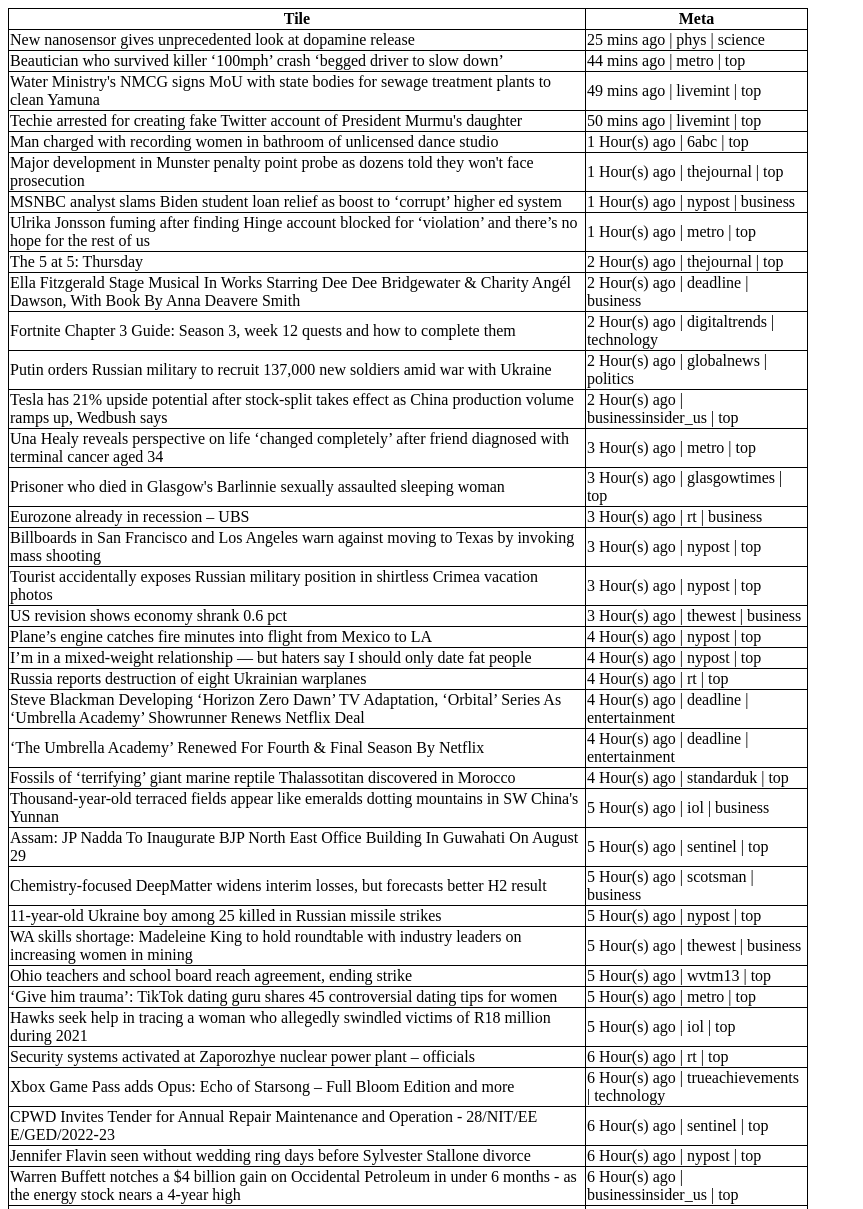
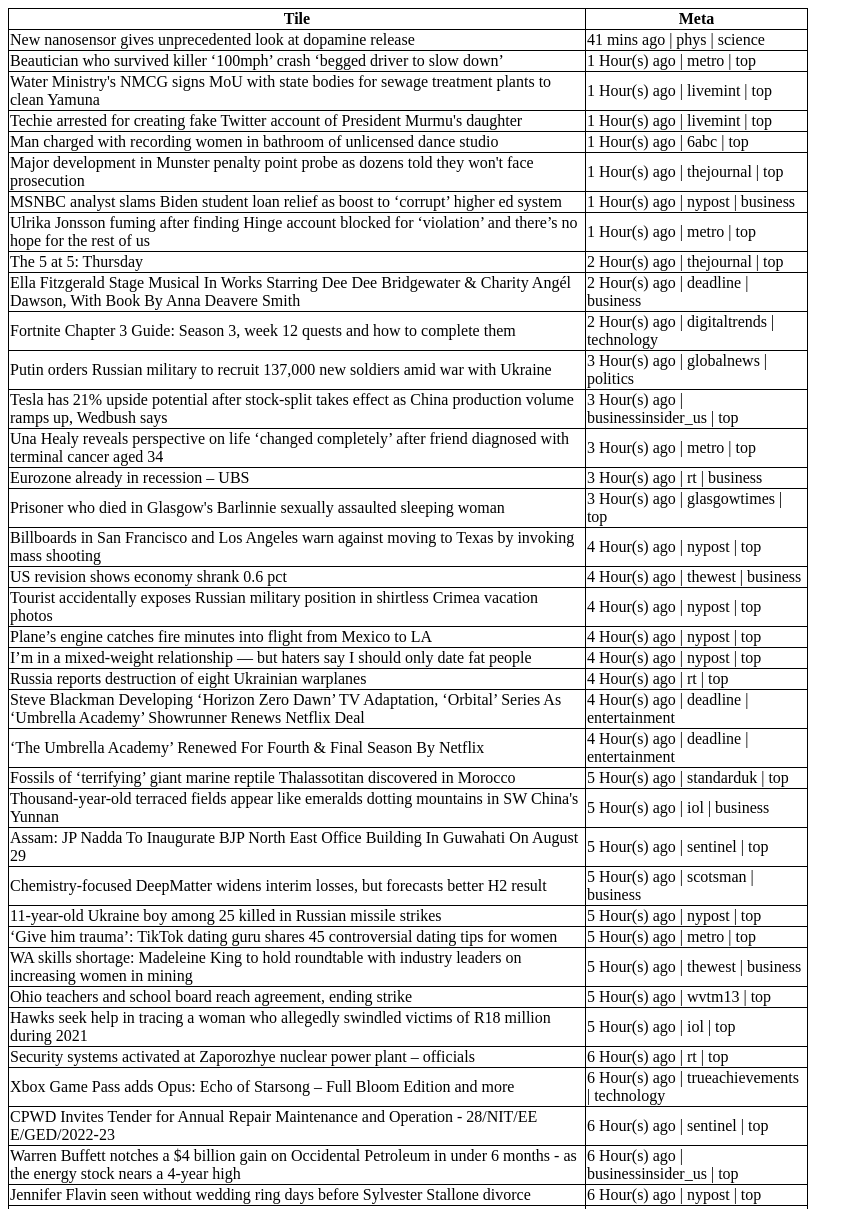
Before and after one commit to mywebmasteruk/hada-news, a plain HTML site: page index.html in a window 1280 px wide. Shown: the top 1209 px of the page, without its empty margins (0-863 px from the left). Drawn offline with Linux system fonts and the light colour scheme.

Commit message:
create index html 3

```diff
--- a/index.html
+++ b/index.html
@@ -1,12 +1,12 @@
 <div style="max-width:800px;"><table style="border: 1px solid black; border-collapse: collapse;"><tr><th style="border: 1px solid black; border-collapse: collapse;">Tile</th><th style="border: 1px solid black; border-collapse: collapse;">Meta</th></tr><tr><td style="border: 1px solid black; border-collapse: collapse;">
 
-        <a style="color:#000000;text-decoration:none; " href="undefined " target="_blank ">New nanosensor gives unprecedented look at dopamine release</a></td><td style="border: 1px solid black; border-collapse: collapse;">25 mins ago  |  phys  |  science</td></tr><tr><td style="border: 1px solid black; border-collapse: collapse;">
+        <a style="color:#000000;text-decoration:none; " href="undefined " target="_blank ">New nanosensor gives unprecedented look at dopamine release</a></td><td style="border: 1px solid black; border-collapse: collapse;">41 mins ago  |  phys  |  science</td></tr><tr><td style="border: 1px solid black; border-collapse: collapse;">
 
-        <a style="color:#000000;text-decoration:none; " href="undefined " target="_blank ">Beautician who survived killer ‘100mph’ crash ‘begged driver to slow down’</a></td><td style="border: 1px solid black; border-collapse: collapse;">44 mins ago  |  metro  |  top</td></tr><tr><td style="border: 1px solid black; border-collapse: collapse;">
+        <a style="color:#000000;text-decoration:none; " href="undefined " target="_blank ">Beautician who survived killer ‘100mph’ crash ‘begged driver to slow down’</a></td><td style="border: 1px solid black; border-collapse: collapse;">1 Hour(s) ago  |  metro  |  top</td></tr><tr><td style="border: 1px solid black; border-collapse: collapse;">
 
-        <a style="color:#000000;text-decoration:none; " href="undefined " target="_blank ">Water Ministry's NMCG signs MoU with state bodies for sewage treatment plants to clean Yamuna</a></td><td style="border: 1px solid black; border-collapse: collapse;">49 mins ago  |  livemint  |  top</td></tr><tr><td style="border: 1px solid black; border-collapse: collapse;">
+        <a style="color:#000000;text-decoration:none; " href="undefined " target="_blank ">Water Ministry's NMCG signs MoU with state bodies for sewage treatment plants to clean Yamuna</a></td><td style="border: 1px solid black; border-collapse: collapse;">1 Hour(s) ago  |  livemint  |  top</td></tr><tr><td style="border: 1px solid black; border-collapse: collapse;">
 
-        <a style="color:#000000;text-decoration:none; " href="undefined " target="_blank ">Techie arrested for creating fake Twitter account of President Murmu's daughter</a></td><td style="border: 1px solid black; border-collapse: collapse;">50 mins ago  |  livemint  |  top</td></tr><tr><td style="border: 1px solid black; border-collapse: collapse;">
+        <a style="color:#000000;text-decoration:none; " href="undefined " target="_blank ">Techie arrested for creating fake Twitter account of President Murmu's daughter</a></td><td style="border: 1px solid black; border-collapse: collapse;">1 Hour(s) ago  |  livemint  |  top</td></tr><tr><td style="border: 1px solid black; border-collapse: collapse;">
 
         <a style="color:#000000;text-decoration:none; " href="undefined " target="_blank ">Man charged with recording women in bathroom of unlicensed dance studio</a></td><td style="border: 1px solid black; border-collapse: collapse;">1 Hour(s) ago  |  6abc  |  top</td></tr><tr><td style="border: 1px solid black; border-collapse: collapse;">
 
@@ -22,21 +22,21 @@
 
         <a style="color:#000000;text-decoration:none; " href="undefined " target="_blank ">Fortnite Chapter 3 Guide: Season 3, week 12 quests and how to complete them</a></td><td style="border: 1px solid black; border-collapse: collapse;">2 Hour(s) ago  |  digitaltrends  |  technology</td></tr><tr><td style="border: 1px solid black; border-collapse: collapse;">
 
-        <a style="color:#000000;text-decoration:none; " href="undefined " target="_blank ">Putin orders Russian military to recruit 137,000 new soldiers amid war with Ukraine</a></td><td style="border: 1px solid black; border-collapse: collapse;">2 Hour(s) ago  |  globalnews  |  politics</td></tr><tr><td style="border: 1px solid black; border-collapse: collapse;">
+        <a style="color:#000000;text-decoration:none; " href="undefined " target="_blank ">Putin orders Russian military to recruit 137,000 new soldiers amid war with Ukraine</a></td><td style="border: 1px solid black; border-collapse: collapse;">3 Hour(s) ago  |  globalnews  |  politics</td></tr><tr><td style="border: 1px solid black; border-collapse: collapse;">
 
-        <a style="color:#000000;text-decoration:none; " href="undefined " target="_blank ">Tesla has 21% upside potential after stock-split takes effect as China production volume ramps up, Wedbush says</a></td><td style="border: 1px solid black; border-collapse: collapse;">2 Hour(s) ago  |  businessinsider_us  |  top</td></tr><tr><td style="border: 1px solid black; border-collapse: collapse;">
+        <a style="color:#000000;text-decoration:none; " href="undefined " target="_blank ">Tesla has 21% upside potential after stock-split takes effect as China production volume ramps up, Wedbush says</a></td><td style="border: 1px solid black; border-collapse: collapse;">3 Hour(s) ago  |  businessinsider_us  |  top</td></tr><tr><td style="border: 1px solid black; border-collapse: collapse;">
 
         <a style="color:#000000;text-decoration:none; " href="undefined " target="_blank ">Una Healy reveals perspective on life ‘changed completely’ after friend diagnosed with terminal cancer aged 34</a></td><td style="border: 1px solid black; border-collapse: collapse;">3 Hour(s) ago  |  metro  |  top</td></tr><tr><td style="border: 1px solid black; border-collapse: collapse;">
 
+        <a style="color:#000000;text-decoration:none; " href="undefined " target="_blank ">Eurozone already in recession – UBS</a></td><td style="border: 1px solid black; border-collapse: collapse;">3 Hour(s) ago  |  rt  |  business</td></tr><tr><td style="border: 1px solid black; border-collapse: collapse;">
+
         <a style="color:#000000;text-decoration:none; " href="undefined " target="_blank ">Prisoner who died in Glasgow's Barlinnie sexually assaulted sleeping woman</a></td><td style="border: 1px solid black; border-collapse: collapse;">3 Hour(s) ago  |  glasgowtimes  |  top</td></tr><tr><td style="border: 1px solid black; border-collapse: collapse;">
 
-        <a style="color:#000000;text-decoration:none; " href="undefined " target="_blank ">Eurozone already in recession – UBS</a></td><td style="border: 1px solid black; border-collapse: collapse;">3 Hour(s) ago  |  rt  |  business</td></tr><tr><td style="border: 1px solid black; border-collapse: collapse;">
+        <a style="color:#000000;text-decoration:none; " href="undefined " target="_blank ">Billboards in San Francisco and Los Angeles warn against moving to Texas by invoking mass shooting</a></td><td style="border: 1px solid black; border-collapse: collapse;">4 Hour(s) ago  |  nypost  |  top</td></tr><tr><td style="border: 1px solid black; border-collapse: collapse;">
 
-        <a style="color:#000000;text-decoration:none; " href="undefined " target="_blank ">Billboards in San Francisco and Los Angeles warn against moving to Texas by invoking mass shooting</a></td><td style="border: 1px solid black; border-collapse: collapse;">3 Hour(s) ago  |  nypost  |  top</td></tr><tr><td style="border: 1px solid black; border-collapse: collapse;">
+        <a style="color:#000000;text-decoration:none; " href="undefined " target="_blank ">US revision shows economy shrank 0.6 pct</a></td><td style="border: 1px solid black; border-collapse: collapse;">4 Hour(s) ago  |  thewest  |  business</td></tr><tr><td style="border: 1px solid black; border-collapse: collapse;">
 
-        <a style="color:#000000;text-decoration:none; " href="undefined " target="_blank ">Tourist accidentally exposes Russian military position in shirtless Crimea vacation photos</a></td><td style="border: 1px solid black; border-collapse: collapse;">3 Hour(s) ago  |  nypost  |  top</td></tr><tr><td style="border: 1px solid black; border-collapse: collapse;">
-
-        <a style="color:#000000;text-decoration:none; " href="undefined " target="_blank ">US revision shows economy shrank 0.6 pct</a></td><td style="border: 1px solid black; border-collapse: collapse;">3 Hour(s) ago  |  thewest  |  business</td></tr><tr><td style="border: 1px solid black; border-collapse: collapse;">
+        <a style="color:#000000;text-decoration:none; " href="undefined " target="_blank ">Tourist accidentally exposes Russian military position in shirtless Crimea vacation photos</a></td><td style="border: 1px solid black; border-collapse: collapse;">4 Hour(s) ago  |  nypost  |  top</td></tr><tr><td style="border: 1px solid black; border-collapse: collapse;">
 
         <a style="color:#000000;text-decoration:none; " href="undefined " target="_blank ">Plane’s engine catches fire minutes into flight from Mexico to LA</a></td><td style="border: 1px solid black; border-collapse: collapse;">4 Hour(s) ago  |  nypost  |  top</td></tr><tr><td style="border: 1px solid black; border-collapse: collapse;">
 
@@ -48,7 +48,7 @@
 
         <a style="color:#000000;text-decoration:none; " href="undefined " target="_blank ">‘The Umbrella Academy’ Renewed For Fourth & Final Season By Netflix</a></td><td style="border: 1px solid black; border-collapse: collapse;">4 Hour(s) ago  |  deadline  |  entertainment</td></tr><tr><td style="border: 1px solid black; border-collapse: collapse;">
 
-        <a style="color:#000000;text-decoration:none; " href="undefined " target="_blank ">Fossils of ‘terrifying’ giant marine reptile Thalassotitan discovered in Morocco</a></td><td style="border: 1px solid black; border-collapse: collapse;">4 Hour(s) ago  |  standarduk  |  top</td></tr><tr><td style="border: 1px solid black; border-collapse: collapse;">
+        <a style="color:#000000;text-decoration:none; " href="undefined " target="_blank ">Fossils of ‘terrifying’ giant marine reptile Thalassotitan discovered in Morocco</a></td><td style="border: 1px solid black; border-collapse: collapse;">5 Hour(s) ago  |  standarduk  |  top</td></tr><tr><td style="border: 1px solid black; border-collapse: collapse;">
 
         <a style="color:#000000;text-decoration:none; " href="undefined " target="_blank ">Thousand-year-old terraced fields appear like emeralds dotting mountains in SW China's Yunnan</a></td><td style="border: 1px solid black; border-collapse: collapse;">5 Hour(s) ago  |  iol  |  business</td></tr><tr><td style="border: 1px solid black; border-collapse: collapse;">
 
@@ -58,11 +58,11 @@
 
         <a style="color:#000000;text-decoration:none; " href="undefined " target="_blank ">11-year-old Ukraine boy among 25 killed in Russian missile strikes</a></td><td style="border: 1px solid black; border-collapse: collapse;">5 Hour(s) ago  |  nypost  |  top</td></tr><tr><td style="border: 1px solid black; border-collapse: collapse;">
 
+        <a style="color:#000000;text-decoration:none; " href="undefined " target="_blank ">‘Give him trauma’: TikTok dating guru shares 45 controversial dating tips for women</a></td><td style="border: 1px solid black; border-collapse: collapse;">5 Hour(s) ago  |  metro  |  top</td></tr><tr><td style="border: 1px solid black; border-collapse: collapse;">
+
         <a style="color:#000000;text-decoration:none; " href="undefined " target="_blank ">WA skills shortage: Madeleine King to hold roundtable with industry leaders on increasing women in mining</a></td><td style="border: 1px solid black; border-collapse: collapse;">5 Hour(s) ago  |  thewest  |  business</td></tr><tr><td style="border: 1px solid black; border-collapse: collapse;">
 
         <a style="color:#000000;text-decoration:none; " href="undefined " target="_blank ">Ohio teachers and school board reach agreement, ending strike</a></td><td style="border: 1px solid black; border-collapse: collapse;">5 Hour(s) ago  |  wvtm13  |  top</td></tr><tr><td style="border: 1px solid black; border-collapse: collapse;">
-
-        <a style="color:#000000;text-decoration:none; " href="undefined " target="_blank ">‘Give him trauma’: TikTok dating guru shares 45 controversial dating tips for women</a></td><td style="border: 1px solid black; border-collapse: collapse;">5 Hour(s) ago  |  metro  |  top</td></tr><tr><td style="border: 1px solid black; border-collapse: collapse;">
 
         <a style="color:#000000;text-decoration:none; " href="undefined " target="_blank ">Hawks seek help in tracing a woman who allegedly swindled victims of R18 million during 2021</a></td><td style="border: 1px solid black; border-collapse: collapse;">5 Hour(s) ago  |  iol  |  top</td></tr><tr><td style="border: 1px solid black; border-collapse: collapse;">
 
@@ -72,17 +72,17 @@
 
         <a style="color:#000000;text-decoration:none; " href="undefined " target="_blank ">CPWD Invites Tender for Annual Repair Maintenance and Operation - 28/NIT/EE E/GED/2022-23</a></td><td style="border: 1px solid black; border-collapse: collapse;">6 Hour(s) ago  |  sentinel  |  top</td></tr><tr><td style="border: 1px solid black; border-collapse: collapse;">
 
+        <a style="color:#000000;text-decoration:none; " href="undefined " target="_blank ">Warren Buffett notches a $4 billion gain on Occidental Petroleum in under 6 months - as the energy stock nears a 4-year high</a></td><td style="border: 1px solid black; border-collapse: collapse;">6 Hour(s) ago  |  businessinsider_us  |  top</td></tr><tr><td style="border: 1px solid black; border-collapse: collapse;">
+
         <a style="color:#000000;text-decoration:none; " href="undefined " target="_blank ">Jennifer Flavin seen without wedding ring days before Sylvester Stallone divorce</a></td><td style="border: 1px solid black; border-collapse: collapse;">6 Hour(s) ago  |  nypost  |  top</td></tr><tr><td style="border: 1px solid black; border-collapse: collapse;">
-
-        <a style="color:#000000;text-decoration:none; " href="undefined " target="_blank ">Warren Buffett notches a $4 billion gain on Occidental Petroleum in under 6 months - as the energy stock nears a 4-year high</a></td><td style="border: 1px solid black; border-collapse: collapse;">6 Hour(s) ago  |  businessinsider_us  |  top</td></tr><tr><td style="border: 1px solid black; border-collapse: collapse;">
 
         <a style="color:#000000;text-decoration:none; " href="undefined " target="_blank ">AEW: Fight Forever delivers N64 nostalgia at a cost</a></td><td style="border: 1px solid black; border-collapse: collapse;">6 Hour(s) ago  |  digitaltrends  |  technology</td></tr><tr><td style="border: 1px solid black; border-collapse: collapse;">
 
-        <a style="color:#000000;text-decoration:none; " href="undefined " target="_blank ">HFWD Invites Tenders for Construction of 50 Bedded Pre-Fabricated Hospital - 2022_HFW_1927_4</a></td><td style="border: 1px solid black; border-collapse: collapse;">6 Hour(s) ago  |  sentinel  |  top</td></tr><tr><td style="border: 1px solid black; border-collapse: collapse;">
+        <a style="color:#000000;text-decoration:none; " href="undefined " target="_blank ">HFWD Invites Tenders for Construction of 50 Bedded Pre-Fabricated Hospital - 2022_HFW_1927_4</a></td><td style="border: 1px solid black; border-collapse: collapse;">7 Hour(s) ago  |  sentinel  |  top</td></tr><tr><td style="border: 1px solid black; border-collapse: collapse;">
 
-        <a style="color:#000000;text-decoration:none; " href="undefined " target="_blank ">Assam: Senior Assistant of DTO Office Dhemaji Arrested on Corruption Charges</a></td><td style="border: 1px solid black; border-collapse: collapse;">6 Hour(s) ago  |  sentinel  |  top</td></tr><tr><td style="border: 1px solid black; border-collapse: collapse;">
+        <a style="color:#000000;text-decoration:none; " href="undefined " target="_blank ">Assam: Senior Assistant of DTO Office Dhemaji Arrested on Corruption Charges</a></td><td style="border: 1px solid black; border-collapse: collapse;">7 Hour(s) ago  |  sentinel  |  top</td></tr><tr><td style="border: 1px solid black; border-collapse: collapse;">
 
-        <a style="color:#000000;text-decoration:none; " href="undefined " target="_blank ">Sir Ian McKellen duped into ‘call with Ukraine’s President Zelensky’ by cruel Russian comedians</a></td><td style="border: 1px solid black; border-collapse: collapse;">6 Hour(s) ago  |  metro  |  top</td></tr><tr><td style="border: 1px solid black; border-collapse: collapse;">
+        <a style="color:#000000;text-decoration:none; " href="undefined " target="_blank ">Sir Ian McKellen duped into ‘call with Ukraine’s President Zelensky’ by cruel Russian comedians</a></td><td style="border: 1px solid black; border-collapse: collapse;">7 Hour(s) ago  |  metro  |  top</td></tr><tr><td style="border: 1px solid black; border-collapse: collapse;">
 
         <a style="color:#000000;text-decoration:none; " href="undefined " target="_blank ">New ocean-covered ‘Super-Earth’ spotted where a year lasts 11 days</a></td><td style="border: 1px solid black; border-collapse: collapse;">7 Hour(s) ago  |  metro  |  top</td></tr><tr><td style="border: 1px solid black; border-collapse: collapse;">
 
@@ -96,9 +96,9 @@
 
         <a style="color:#000000;text-decoration:none; " href="undefined " target="_blank ">Camilla’s cousin ‘found dead by suicide in hotel room’ amid bitter divorce case</a></td><td style="border: 1px solid black; border-collapse: collapse;">7 Hour(s) ago  |  metro  |  top</td></tr><tr><td style="border: 1px solid black; border-collapse: collapse;">
 
-        <a style="color:#000000;text-decoration:none; " href="undefined " target="_blank ">28 Nickelodeon Scenes And Jokes That Were Suuuuper Inappropriate And Problematic Looking Back</a></td><td style="border: 1px solid black; border-collapse: collapse;">7 Hour(s) ago  |  buzzfeed  |  entertainment</td></tr><tr><td style="border: 1px solid black; border-collapse: collapse;">
+        <a style="color:#000000;text-decoration:none; " href="undefined " target="_blank ">28 Nickelodeon Scenes And Jokes That Were Suuuuper Inappropriate And Problematic Looking Back</a></td><td style="border: 1px solid black; border-collapse: collapse;">8 Hour(s) ago  |  buzzfeed  |  entertainment</td></tr><tr><td style="border: 1px solid black; border-collapse: collapse;">
 
-        <a style="color:#000000;text-decoration:none; " href="undefined " target="_blank ">Human ancestors started walking upright on two feet over seven million years ago, study suggests</a></td><td style="border: 1px solid black; border-collapse: collapse;">7 Hour(s) ago  |  independentuk  |  science</td></tr><tr><td style="border: 1px solid black; border-collapse: collapse;">
+        <a style="color:#000000;text-decoration:none; " href="undefined " target="_blank ">Human ancestors started walking upright on two feet over seven million years ago, study suggests</a></td><td style="border: 1px solid black; border-collapse: collapse;">8 Hour(s) ago  |  independentuk  |  science</td></tr><tr><td style="border: 1px solid black; border-collapse: collapse;">
 
         <a style="color:#000000;text-decoration:none; " href="undefined " target="_blank ">Who 'discovered Canada'? Quebec says French explorer over Indigenous people: survey</a></td><td style="border: 1px solid black; border-collapse: collapse;">8 Hour(s) ago  |  cp24  |  top</td></tr><tr><td style="border: 1px solid black; border-collapse: collapse;">
 
```
